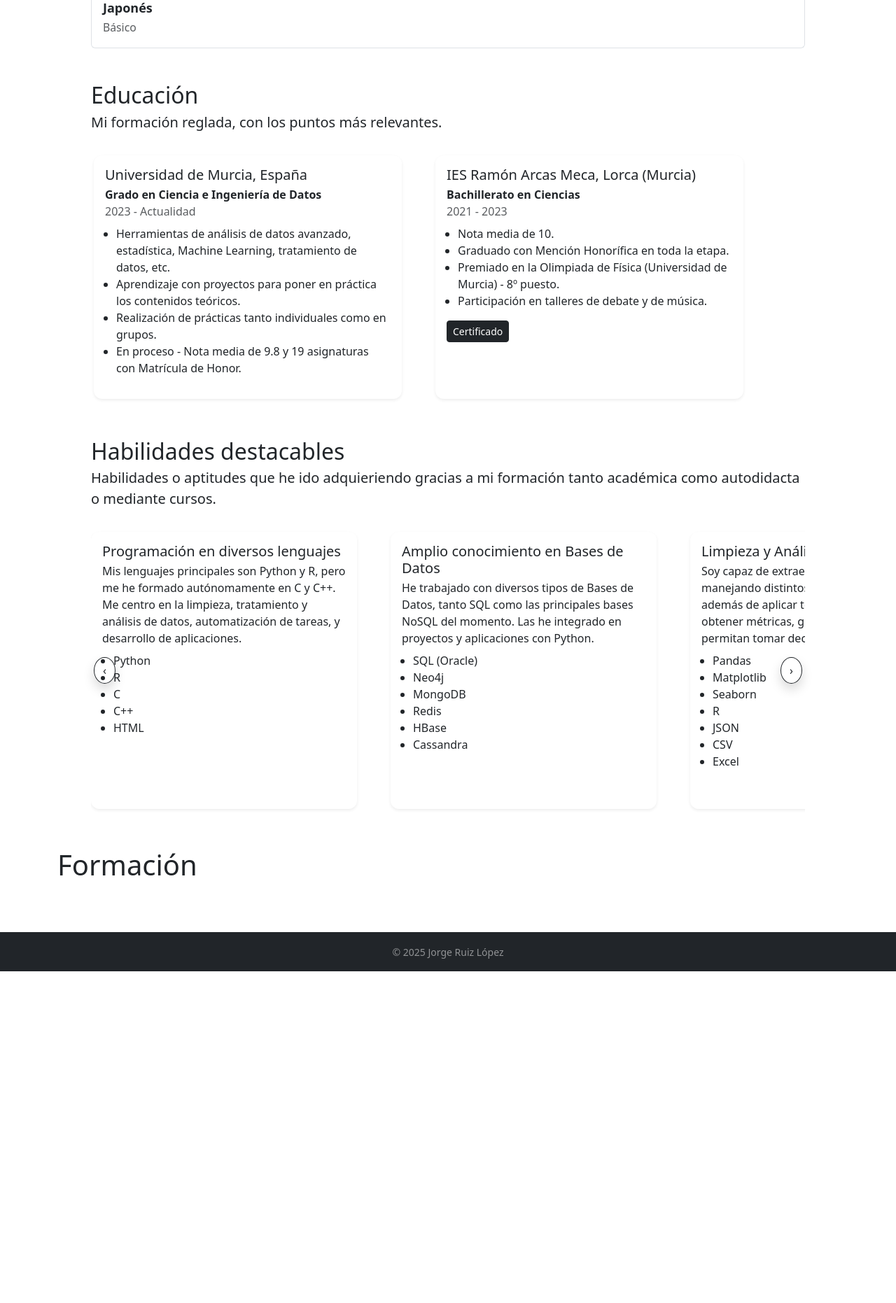
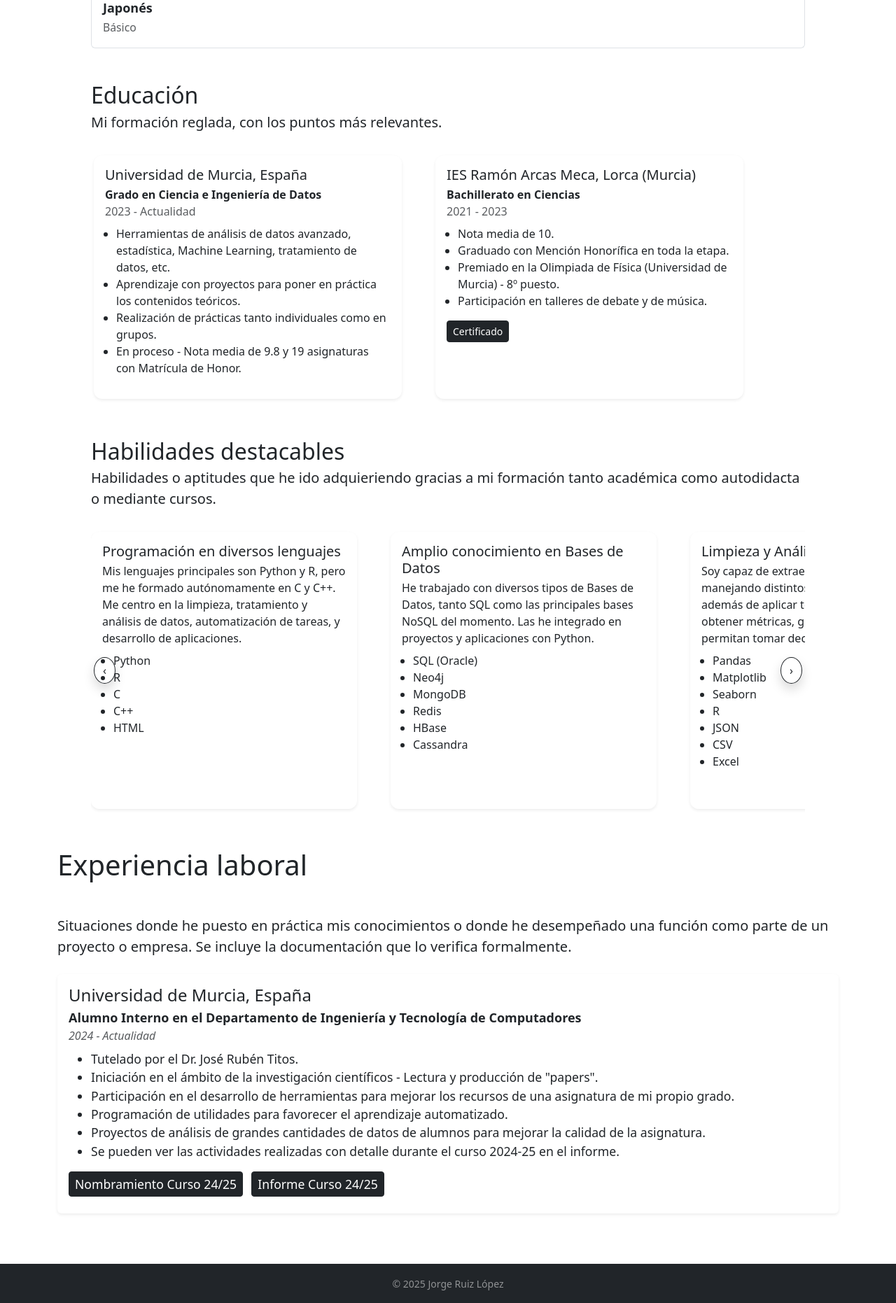
Before and after one commit to jorge-ruizl-um-es/webapp-personal, a Flask app: page /my-cv/jorgeruiz/spanish in a window 1280 px wide. Shown: the part 2433-4295 px from the top of the page at 70% size. Before the commit the page ends 3821 px from the top, so only its background shows below. Run offline with Flask 3, Linux system fonts and the light colour scheme.

Commit message:
Added laboral experiences onto the website

```diff
--- a/app/data.py
+++ b/app/data.py
@@ -48,7 +48,7 @@ data_esp = {
 		{'type': 'Alumno Interno en el Departamento de Ingeniería y Tecnología de Computadores',
 		 'date': '2024 - Actualidad',
 		 'place': 'Universidad de Murcia, España',
-		 'descripcion': ['Tutelado por el Dr. José Rubén Titos.', 'Iniciación en el ámbito de la investigación científicos - Lectura y producción de "papers".', 'Participación en el desarrollo de herramientas para mejorar los recursos de una asignatura de mi propio grado.', 'Programación de utilidades para favorecer el aprendizaje automatizado.', 'Proyectos de análisis de grandes cantidades de datos de alumnos para mejorar la calidad de la asignatura.', 'Se pueden ver las actividades realizadas con detalle durante el curso 2024-25 en el informe.'],
+		 'description': ['Tutelado por el Dr. José Rubén Titos.', 'Iniciación en el ámbito de la investigación científicos - Lectura y producción de "papers".', 'Participación en el desarrollo de herramientas para mejorar los recursos de una asignatura de mi propio grado.', 'Programación de utilidades para favorecer el aprendizaje automatizado.', 'Proyectos de análisis de grandes cantidades de datos de alumnos para mejorar la calidad de la asignatura.', 'Se pueden ver las actividades realizadas con detalle durante el curso 2024-25 en el informe.'],
 		 'certificados': [
 			{'nombre': 'Nombramiento Curso 24/25', 'file': 'nombramiento_alu_interno.pdf'},
 			{'nombre': 'Informe Curso 24/25', 'file': 'informe_alu_interno_24-25.pdf'}
--- a/app/templates/index_esp.html
+++ b/app/templates/index_esp.html
@@ -51,10 +51,10 @@
 					<h5 class="text-uppercase text-muted mb-3">Habilidades destacadas</h6>
 
 					<ul class="fs-5 mb-3">
-						<li class="mb-3">🧠 Inteligencia Artificial y Machine Learning</li>
-						<li class="mb-3">📊 Análisis de datos y visualización</li>
-						<li class="mb-3">🛠️ Automatización con Python (ETL, scrapping, APIs)</li>
-						<li class="mb-3">🌐 Desarrollo cliente/servidor · Redes</li>
+						<li class="mb-3">Inteligencia Artificial y Machine Learning</li>
+						<li class="mb-3">Análisis de datos y visualización</li>
+						<li class="mb-3">Automatización con Python (ETL, scrapping, APIs)</li>
+						<li class="mb-3">Desarrollo cliente/servidor · Redes</li>
 					</ul>
 
 					<br>
@@ -62,15 +62,19 @@
 					<div class="d-flex flex-wrap gap-2">
 						<span class="badge rounded-pill text-bg-dark" style="font-size: 1rem; padding: 0.6em 1em;">Python</span>
 						<span class="badge rounded-pill text-bg-secondary" style="font-size: 1rem; padding: 0.6em 1em;">Pandas</span>
-						<span class="badge rounded-pill text-bg-secondary" style="font-size: 1rem; padding: 0.6em 1em;">SQL</span>
-						<span class="badge rounded-pill text-bg-secondary" style="font-size: 1rem; padding: 0.6em 1em;">Git</span>
+						<span class="badge rounded-pill text-bg-dark" style="font-size: 1rem; padding: 0.6em 1em;">SQL</span>
+						<span class="badge rounded-pill text-bg-dark" style="font-size: 1rem; padding: 0.6em 1em;">Git</span>
 						<span class="badge rounded-pill text-bg-secondary" style="font-size: 1rem; padding: 0.6em 1em;">APIs</span>
+						<span class="badge rounded-pill text-bg-dark" style="font-size: 1rem; padding: 0.6em 1em;">ML</span>
 					</div>
 				</div>
 			</div>
 		</div>
 
-		<p class="fs-5 mb-4" style="text-align: justify;">Mi objetivo es permanecer en constante crecimiento como profesional y como persona, a la par que gano experiencia en distintos ámbitos y contribuyo con mis habilidades en programación, análisis e investigación. Este sitio refleja quién soy, qué he aprendido y conseguido hasta ahora, y hacia dónde quiero dirigirme.
+		<p class="fs-5 mb-4" style="text-align: justify;">
+			Mi objetivo es permanecer en constante crecimiento como profesional y como persona, a la par que gano
+			experiencia en distintos ámbitos y contribuyo con mis habilidades en programación, análisis e investigación.
+			Este sitio refleja quién soy, qué he aprendido y conseguido hasta ahora, y hacia dónde quiero dirigirme.
 	  	</p>
 	</div>
   </div>
@@ -206,7 +210,10 @@
 	<!-- Habilidades destacables -->
 	<div class="container my-5 px-5" id="habilidades">
 		<h2 class="mb-1">Habilidades destacables</h2>
-		<p class="fs-5 mb-4" style="font-size: large;">Habilidades o aptitudes que he ido adquieriendo gracias a mi formación tanto académica como autodidacta o mediante cursos.</p>
+		<p class="fs-5 mb-4" style="font-size: large;">
+			Habilidades o aptitudes que he ido adquieriendo gracias a mi formación tanto académica
+			como autodidacta o mediante cursos.
+		</p>
 
 		<!-- Lista de cards con las habilidades -->
 		<div class="carousel-wrap" data-carousel="">
@@ -255,7 +262,42 @@
 </div>
 
 <div class="my-5" id="experiencia">
-	<h2 class="mb-5 fs-1">Formación</h2>
+	<h2 class="mb-5 fs-1">Experiencia laboral</h2>
+	<p class="fs-5 mb-4" style="font-size: large;">
+		Situaciones donde he puesto en práctica mis conocimientos o donde he desempeñado una función
+		como parte de un proyecto o empresa. Se incluye la documentación que lo verifica formalmente.
+	</p>
+
+	{% for exp in user_data['experience'] %}
+	<div class="card study-card shadow-sm border-0 mb-4">
+		<div class="card-body">
+			<h5 class="card-title mb-1" style="font-size: x-large;">{{exp.place}}</h5>
+			<div class="fw-semibold" style="font-size: large;">{{exp.type}}</div>
+			<div class="text-muted fst-italic mb-2" style="font-size: medium;">{{exp.date}}</div>
+
+			<ul class="mb-3">
+				{% for point in exp.description %}
+					<li style="font-size: 1.1rem;">{{point}}</li>
+				{% endfor %}
+			</ul>
+
+			{% if exp.certificados %}
+			<div class="card-actions">
+				{% for cert in exp.certificados %}
+					<a href="{{ url_for('static', filename='files/' ~ cert.file) }}"
+						class="btn btn-dark btn-sm me-2 mb-2" style="font-size: 1.1rem;"
+						download="">
+						{{cert.nombre}}
+					</a>
+				{% endfor %}
+			</div>
+			{% endif %}
+		</div>
+	</div>
+	{% endfor %}
+
 </div>
 
+<!-- Faltan los proyectos y el contacto -->
+
 {%endblock%}
```
